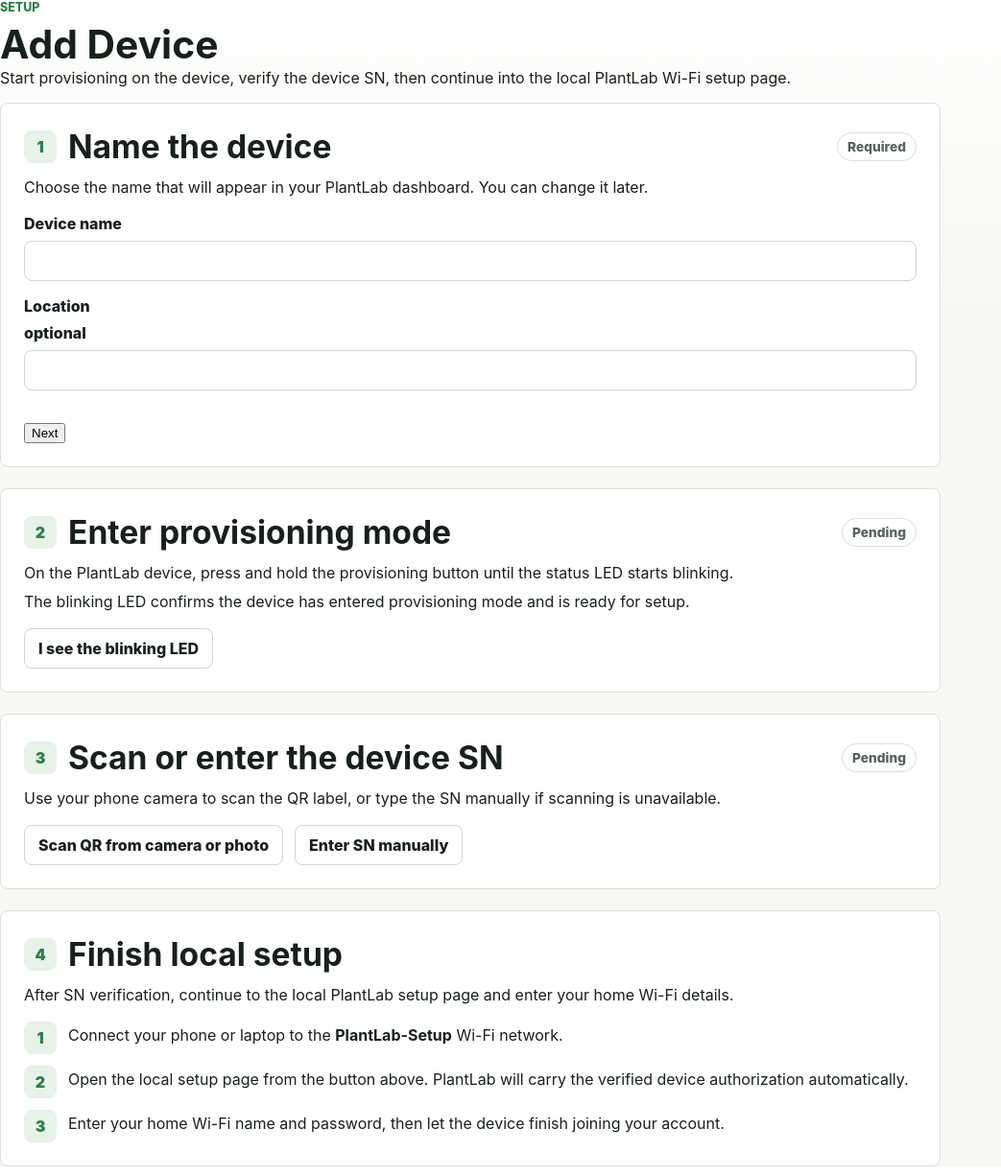
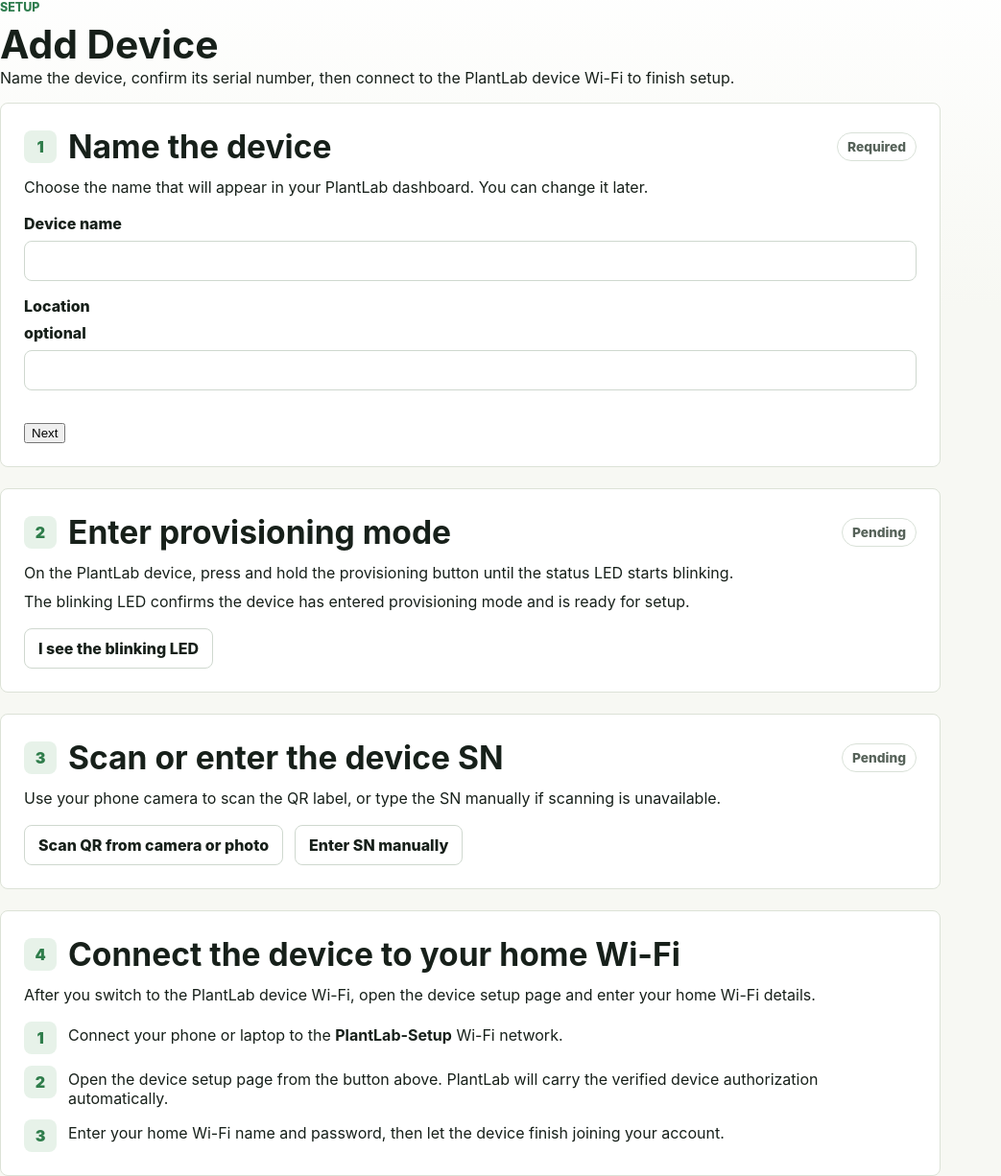
Before and after one commit to firedonkey/plantOS, a Flask app: template platform/app/web/templates/add_device.html in a window 1280 px wide. Shown: the part 40-1266 px from the top of the page at 96% size, without its empty margins (0-1043 px from the left). Run offline with Flask 3, Linux system fonts and the light colour scheme; the template is opened without the code that fills it, so the values that code supplies are empty.

Commit message:
Polish SN verification handoff flow

```diff
--- a/platform/app/web/templates/add_device.html
+++ b/platform/app/web/templates/add_device.html
@@ -4,7 +4,7 @@
     <meta charset="utf-8">
     <meta name="viewport" content="width=device-width, initial-scale=1">
     <title>Add Device - {{ app_name }}</title>
-    <link rel="stylesheet" href="/static/style.css?v=provision-add-20260428">
+    <link rel="stylesheet" href="/static/style.css?v=provision-add-20260428b">
     <style>
       .setup-flow {
         display: grid;
@@ -244,7 +298,7 @@
     <main>
       <p class="eyebrow">Setup</p>
       <h1>Add Device</h1>
-      <p>Start provisioning on the device, verify the device SN, then continue into the local PlantLab Wi-Fi setup page.</p>
+      <p>Name the device, confirm its serial number, then connect to the PlantLab device Wi-Fi to finish setup.</p>
 
       <section class="setup-flow">
         <section class="setup-card" aria-labelledby="step-1-title">
@@ -324,10 +378,20 @@
           </div>
 
           <div class="ready-panel" id="ready-panel" hidden>
-            <p>SN verified and ready for local setup.</p>
+            <div class="ready-panel-header">
+              <div class="ready-panel-title">Device verified</div>
+              <p class="ready-panel-copy">This serial number is ready. Next, connect your phone or laptop to the device Wi-Fi network to finish setup.</p>
+            </div>
             <div class="sn-chip" id="verified-sn-chip"></div>
+            <div class="wifi-handoff">
+              <p>Connect to <strong>PlantLab-Setup</strong> in your Wi-Fi settings.</p>
+              <label class="wifi-confirm">
+                <input id="wifi-connected-checkbox" type="checkbox">
+                <span>I’m connected to PlantLab-Setup</span>
+              </label>
+            </div>
             <div class="continue-actions">
-              <a class="primary-button" id="continue-setup-link" href="#">Continue to local setup</a>
+              <a class="primary-button disabled-link" id="continue-setup-link" href="#" aria-disabled="true">Open device Wi-Fi setup</a>
               <button class="secondary-button" id="use-different-sn-button" type="button">Use a different SN</button>
             </div>
           </div>
@@ -339,11 +403,11 @@
           <div class="setup-step">
             <div class="step-title">
               <span class="step-number">4</span>
-              <h2 id="step-4-title">Finish local setup</h2>
+              <h2 id="step-4-title">Connect the device to your home Wi-Fi</h2>
             </div>
           </div>
 
-          <p>After SN verification, continue to the local PlantLab setup page and enter your home Wi-Fi details.</p>
+          <p>After you switch to the PlantLab device Wi-Fi, open the device setup page and enter your home Wi-Fi details.</p>
 
           <div class="setup-list">
             <div class="setup-item">
@@ -352,7 +416,7 @@
             </div>
             <div class="setup-item">
               <span class="step-number">2</span>
-              <p>Open the local setup page from the button above. PlantLab will carry the verified device authorization automatically.</p>
+              <p>Open the device setup page from the button above. PlantLab will carry the verified device authorization automatically.</p>
             </div>
             <div class="setup-item">
               <span class="step-number">3</span>
@@ -380,6 +444,7 @@
       const continueSetupLink = document.querySelector("#continue-setup-link");
       const verifiedSnChip = document.querySelector("#verified-sn-chip");
       const useDifferentSnButton = document.querySelector("#use-different-sn-button");
+      const wifiConnectedCheckbox = document.querySelector("#wifi-connected-checkbox");
       const step1Status = document.querySelector("#step-1-status");
       const step2Status = document.querySelector("#step-2-status");
       const step3Status = document.querySelector("#step-3-status");
@@ -393,6 +458,11 @@
       let deviceLocation = "";
       let verifiedSerialNumber = "";
       let verifiedSetupCode = "";
+
+      function setContinueSetupEnabled(enabled) {
+        continueSetupLink.classList.toggle("disabled-link", !enabled);
+        continueSetupLink.setAttribute("aria-disabled", enabled ? "false" : "true");
+      }
 
       function setStatus(element, message, tone = "info") {
         element.textContent = message;
@@ -465,10 +535,12 @@
           verifiedSetupCode = payload.setup_code || payload.claim_token;
           verifiedSnChip.textContent = verifiedSerialNumber;
           continueSetupLink.href = buildContinueSetupUrl(verifiedSetupCode, verifiedSerialNumber);
+          wifiConnectedCheckbox.checked = false;
+          setContinueSetupEnabled(false);
           readyPanel.hidden = false;
           scannerPanel.hidden = true;
           manualPanel.hidden = true;
-          setStatus(step3Status, "SN verified. Continue to the local setup page.", "success");
+          setStatus(step3Status, "Device verified. Connect to PlantLab-Setup, then open device Wi-Fi setup.", "success");
           setPill(step3Pill, "Ready", "ready");
         } catch (error) {
           setStatus(step3Status, error.message || "Could not verify this SN.", "error");
@@ -578,11 +650,32 @@
         verifiedSetupCode = "";
         serialNumberInput.value = "";
         readyPanel.hidden = true;
+        wifiConnectedCheckbox.checked = false;
+        setContinueSetupEnabled(false);
         manualPanel.hidden = false;
         clearStatus(step3Status);
         setPill(step3Pill, "Pending");
         serialNumberInput.focus();
       });
+
+      wifiConnectedCheckbox.addEventListener("change", () => {
+        const isConnected = wifiConnectedCheckbox.checked;
+        setContinueSetupEnabled(isConnected);
+        if (isConnected) {
+          setStatus(step3Status, "You’re ready. Open device Wi-Fi setup to finish connecting the device.", "success");
+        } else if (verifiedSetupCode) {
+          setStatus(step3Status, "Connect to PlantLab-Setup before opening device Wi-Fi setup.", "info");
+        }
+      });
+
+      continueSetupLink.addEventListener("click", (event) => {
+        if (continueSetupLink.getAttribute("aria-disabled") === "true") {
+          event.preventDefault();
+          setStatus(step3Status, "Connect to PlantLab-Setup first, then open device Wi-Fi setup.", "error");
+        }
+      });
+
+      setContinueSetupEnabled(false);
     </script>
   </body>
 </html>
```
Also changed, not shown: other parts of platform/app/web/templates/add_device.html (+54 -0 lines).
